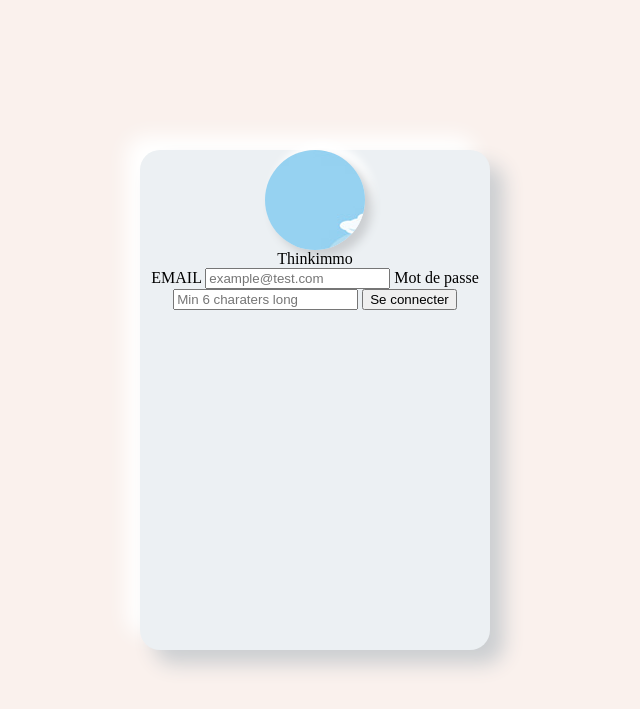
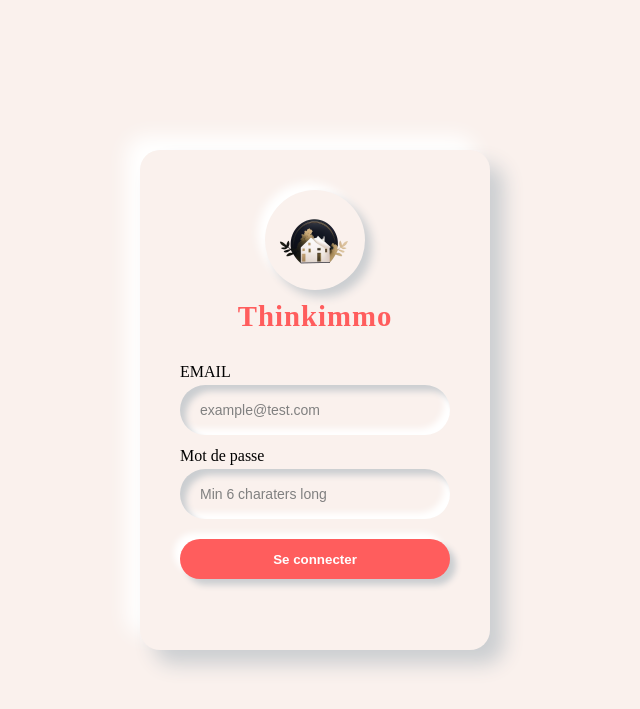
Before and after one commit to EvilCorpRobot/ThinkImmo, a PHP site: page /views/login.php in a window 1280 px wide. Shown: the top 709 px of the page, without its empty margins (325-965 px from the left). Run offline with PHP 8.4, Linux system fonts and the light colour scheme.

Commit message:
add login page

```diff
--- a/views/login.php
+++ b/views/login.php
@@ -2,7 +2,7 @@
 
 
 <div class="container">
-    <div class="brand-logo"></div>
+    <div class="brand-logo"><img src="../assets/logo_transp.png" alt=""></div>
     <div class="brand-title">Thinkimmo</div>
     <div class="inputs">
         <label>EMAIL</label>
--- a/views/styles/login.css
+++ b/views/styles/login.css
@@ -1,7 +1,3 @@
-input {
-    caret-color: red;
-}
-
   body {
     margin: 0;
     width: 100vw;
@@ -14,21 +10,86 @@
     place-items: center;
     overflow: hidden;
   }
+
   .container {
     position: relative;
     width: 350px;
     height: 500px;
     border-radius: 20px;
+    padding: 40px;
     box-sizing: border-box;
-    background: #ecf0f3;
-    box-shadow: 14px 14px 20px #cbced1,-14px -14px 20px white;
+    background: #faf1ed;
+    box-shadow: 14px 14px 20px #cbced1, -14px -14px 20px white;
   }
+
   .brand-logo {
     height: 100px;
     width: 100px;
-    background: url("/assets/ThinkImmoBackgroundImage.jpg");
     margin: auto;
     border-radius: 50%;
     box-sizing: border-box;
-    box-shadow: 7px 7px 10px #cbced1, 7px -7px 10px white;
+    box-shadow: 7px 7px 10px #cbced1, -7px -7px 10px white;
   }
+  .brand-logo img {
+    width: 100%;
+    margin-top: 15%;
+  }
+  .brand-title {
+    margin-top: 10px;
+    font-weight: 900;
+    font-size: 1.8rem;
+    color: #ff5d5d;
+    letter-spacing: 1px;
+  }
+
+  .inputs {
+    text-align: left;
+    margin-top: 30px;
+  }
+
+  label, input, button {
+    display: block;
+    width: 100%;
+    padding: 0;
+    border: none;
+    outline: none;
+    box-sizing: border-box;
+  }
+
+  label {
+    margin-bottom: 4px;
+  }
+
+  label:nth-of-type(2) {
+    margin-top: 12px;
+  }
+
+  input::placeholder {
+    color: gray;
+  }
+
+  input {
+    background: #faf1ed;
+    padding: 10px;
+    padding-left: 20px;
+    height: 50px;
+    font-size: 14px;
+    border-radius: 50px;
+    box-shadow: inset 6px 6px 6px #cbced1, inset -6px -6px 6px white;
+  }
+
+  button {
+    color: white;
+    margin-top: 20px;
+    background: #ff5d5d;
+    height: 40px;
+    border-radius: 20px;
+    cursor: pointer;
+    font-weight: 900;
+    box-shadow: 6px 6px 6px #cbced1, -6px -6px 6px white;
+    transition: 0.5s;
+  }
+
+  button:hover {
+    box-shadow: none;
+  }
```
Lines whose indentation alone changed are shown as unchanged.
